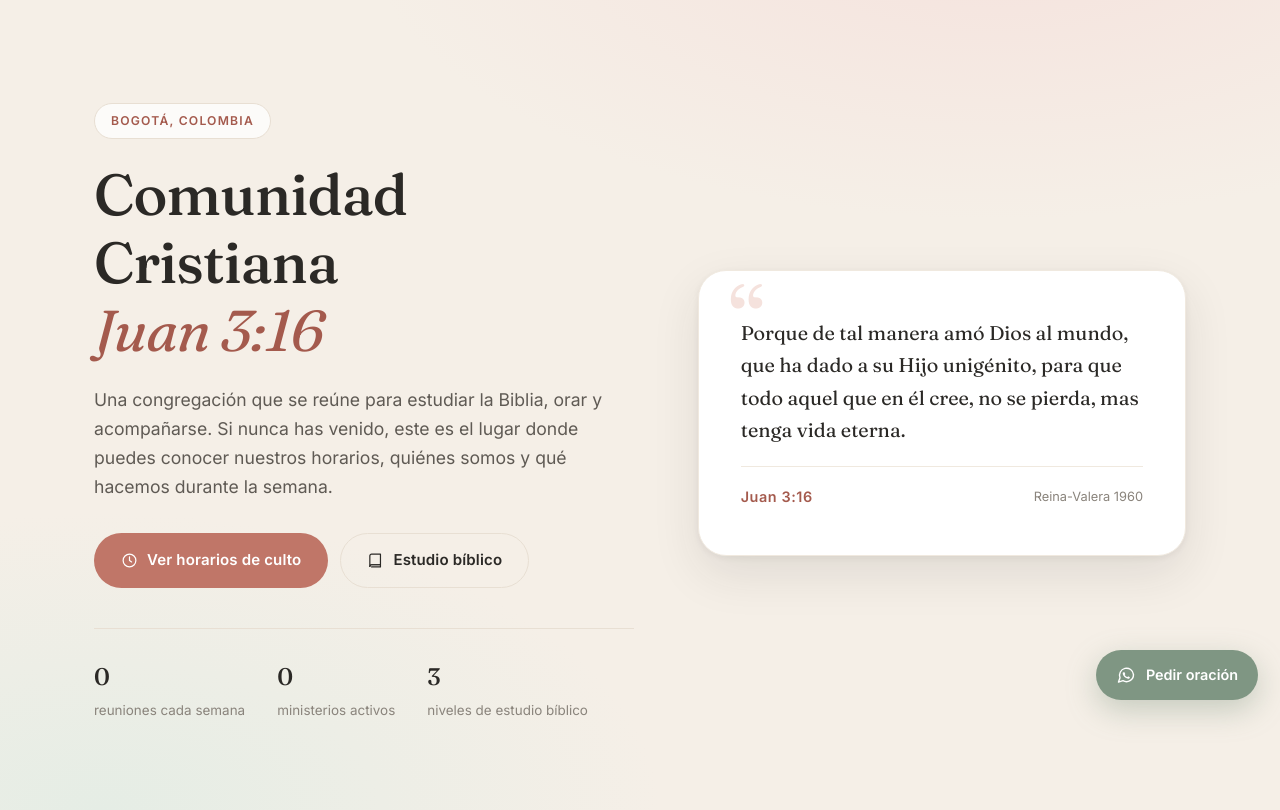
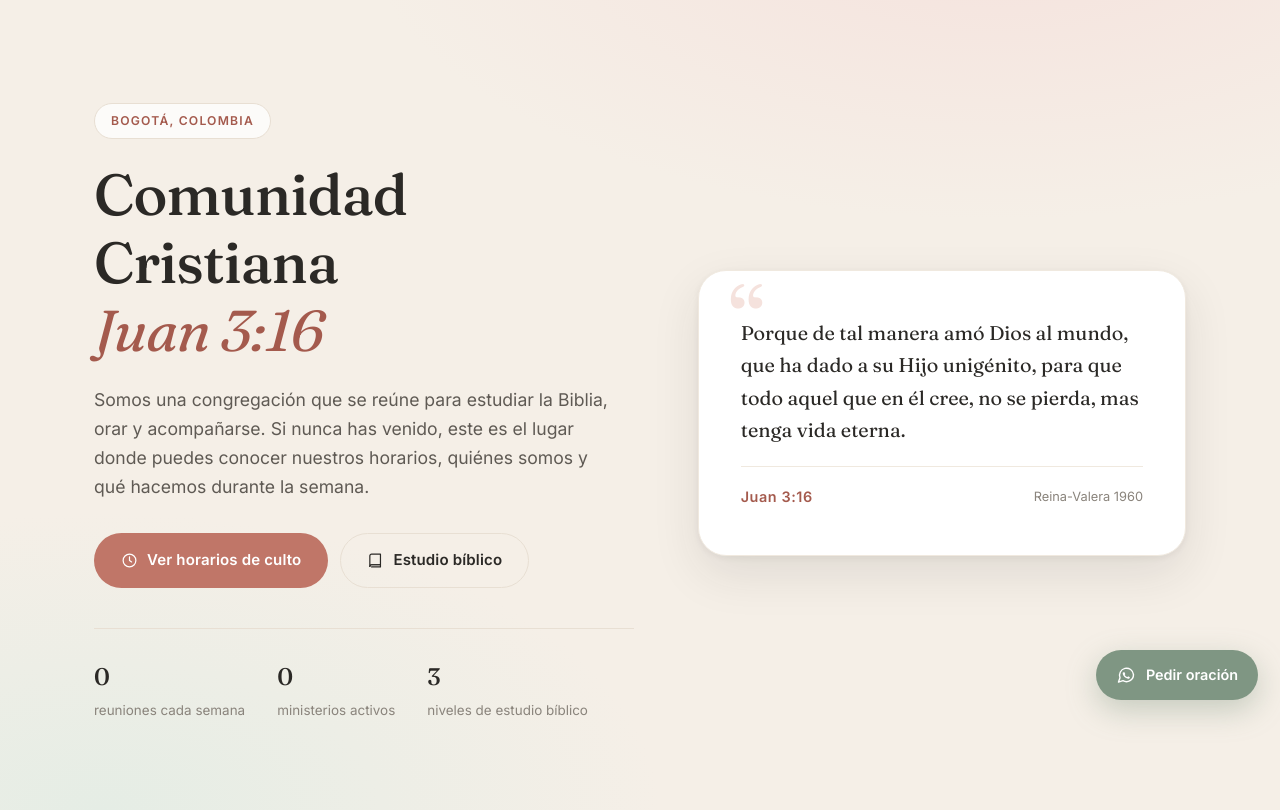
Before and after one commit to Alejoo017/juan3-16, a Flask app: page / in a window 1280 px wide. Shown: the part 78-888 px from the top of the page. Run offline with Flask 3, Linux system fonts and the light colour scheme; data that the repository does not hold is empty.

Commit message:
actualizar la portada

```diff
--- a/app/templates/publico/inicio.html
+++ b/app/templates/publico/inicio.html
@@ -12,7 +12,7 @@
       <span class="portada__eyebrow">{{ iglesia.ciudad }}</span>
       <h1>Comunidad Cristiana<br><em>Juan 3:16</em></h1>
       <p class="portada__texto">
-        Una congregación que se reúne para estudiar la Biblia, orar y acompañarse.
+        Somos una congregación que se reúne para estudiar la Biblia, orar y acompañarse.
         Si nunca has venido, este es el lugar donde puedes conocer nuestros horarios,
         quiénes somos y qué hacemos durante la semana.
       </p>
```
